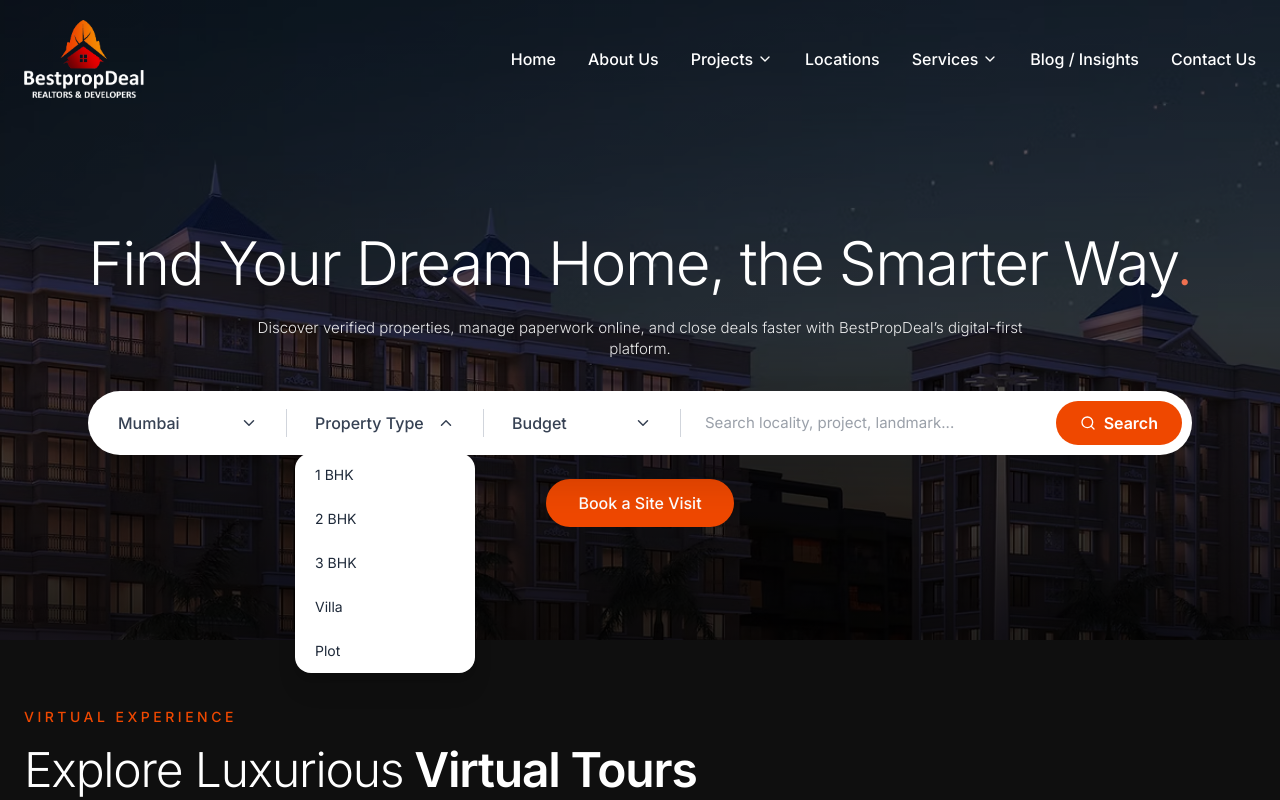
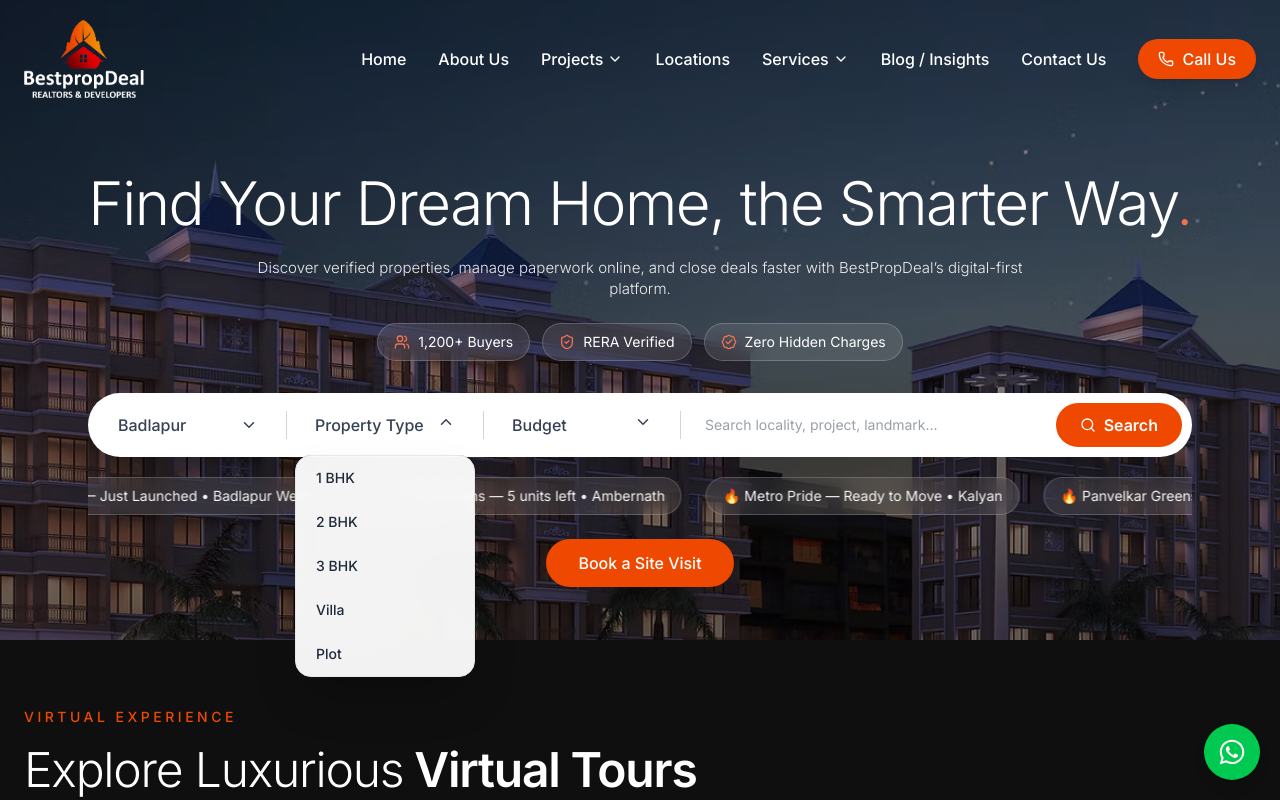
Before and after one commit to erraghavchhabra/bestpropdeal, a Next.js app: page / in a window 1280 px wide. Both pictures are taken after a click on the button "Property Type". Shown: the top 800 px of the page. Built offline with nearby package versions, Linux system fonts and the light colour scheme.

Commit message:
update code 23-apr

```diff
--- a/app/globals.css
+++ b/app/globals.css
@@ -36,3 +36,22 @@
 .swiper-button-prev, .swiper-button-next{
   color: red !important
 }
+@keyframes marquee {
+  0% {
+    transform: translateX(0%);
+  }
+  100% {
+    transform: translateX(-100%);
+  }
+}
+
+.animate-marquee {
+  animation: marquee 25s linear infinite;
+}
+
+.animate-marquee:hover {
+  animation-play-state: paused;
+}
+.card-ft p{
+  font-size: 12px
+}
--- a/components/AssuredPropertiesSlider.tsx
+++ b/components/AssuredPropertiesSlider.tsx
@@ -44,7 +44,7 @@
         >
           {properties.map((item) => (
             <SwiperSlide key={item.id}>
-              <div className="h-[380px] md:h-[420px]">
+              <div className="h-[450px] md:h-[490px]">
                 <PropertyCard property={item} />
               </div>
             </SwiperSlide>
--- a/components/Header.tsx
+++ b/components/Header.tsx
@@ -8,12 +8,12 @@
   X,
   ChevronDown,
   ChevronUp,
+  Phone,
 } from "lucide-react";
 
 const navLinks = [
   { name: "Home", href: "/" },
   { name: "About Us", href: "/about" },
-
   {
     name: "Projects",
     dropdown: [
@@ -22,9 +22,7 @@
       { name: "Upcoming Project", href: "/projects/upcoming" },
     ],
   },
-
   { name: "Locations", href: "/locations" },
-
   {
     name: "Services",
     dropdown: [
@@ -34,7 +32,6 @@
       { name: "Lifestyle & Cultural Services", href: "/services/lifestyle" },
     ],
   },
-
   { name: "Blog / Insights", href: "/blog" },
   { name: "Contact Us", href: "/contact" },
 ];
@@ -45,10 +42,7 @@
   const [openDropdown, setOpenDropdown] = useState<string | null>(null);
 
   useEffect(() => {
-    const onScroll = () => {
-      setIsScrolled(window.scrollY > 20);
-    };
-
+    const onScroll = () => setIsScrolled(window.scrollY > 20);
     window.addEventListener("scroll", onScroll);
     return () => window.removeEventListener("scroll", onScroll);
   }, []);
@@ -80,14 +74,12 @@
           />
         </Link>
 
-        {/* DESKTOP NAV */}
-        <nav className="hidden lg:flex items-center gap-8">
+        {/* DESKTOP NAV + CALL */}
+        <div className="hidden lg:flex items-center gap-8">
+          <nav className="flex items-center gap-8">
             {navLinks.map((link) =>
               link.dropdown ? (
-              <div
-                key={link.name}
-                className="relative group"
-              >
+                <div key={link.name} className="relative group">
                   <button className="flex items-center gap-1 text-white font-medium hover:text-[#f07020] transition">
                     {link.name}
                     <ChevronDown size={16} />
@@ -117,13 +109,28 @@
             )}
           </nav>
 
-        {/* MOBILE TOGGLE */}
-        <button
-          onClick={() => setMobileOpen(!mobileOpen)}
-          className="lg:hidden text-white"
+          {/* 📞 Call Button */}
+          <a
+            href="tel:+917969669900"
+            className="flex items-center gap-2 bg-[#ef4800] hover:bg-[#b90002] text-white px-5 py-2 rounded-full font-medium transition shadow-lg hover:shadow-xl"
           >
+            <Phone size={16} />
+            Call Us
+          </a>
+        </div>
+
+        {/* MOBILE ACTIONS */}
+        <div className="lg:hidden flex items-center gap-4">
+          {/* Quick Call */}
+          <a href="tel:+917969669900" className="text-white">
+            <Phone size={24} />
+          </a>
+
+          {/* Menu Toggle */}
+          <button onClick={() => setMobileOpen(!mobileOpen)} className="text-white">
             {mobileOpen ? <X size={28} /> : <Menu size={28} />}
           </button>
+        </div>
       </div>
 
       {/* MOBILE MENU */}
@@ -187,6 +194,15 @@
               </Link>
             )
           )}
+
+          {/* 📞 Mobile Call Button */}
+          <a
+            href="tel:+917969669900"
+            className="mt-4 flex items-center justify-center gap-2 bg-[#ef4800] hover:bg-[#b90002] text-white px-5 py-3 rounded-full font-medium transition"
+          >
+            <Phone size={18} />
+            Call Now
+          </a>
         </div>
       </div>
     </header>
--- a/components/Hero.tsx
+++ b/components/Hero.tsx
@@ -1,14 +1,27 @@
 "use client";
 
 import { useState } from "react";
-import { ChevronDown, Search } from "lucide-react";
+import {
+  Users,
+  ShieldCheck,
+  BadgeCheck,
+  ChevronDown,
+  Search,
+} from "lucide-react";
 
 export default function Hero() {
-  const cities = ["Mumbai", "Delhi", "Bangalore", "Pune", "Hyderabad"];
+  const cities = ["Badlapur", "Navi Mumbai", "Panvel", "Thane", "Kalyan"];
   const propertyTypes = ["1 BHK", "2 BHK", "3 BHK", "Villa", "Plot"];
   const budgets = ["Under 50L", "50L - 1Cr", "1Cr - 2Cr", "2Cr+"];
 
-  const [selectedCity, setSelectedCity] = useState("Mumbai");
+  const trendingProjects = [
+    "🔥 Panvelkar Greens — 3 units left • Badlapur East",
+    "🚀 Arihant Anmol Phase 2 — Just Launched • Badlapur West",
+    "🏡 Shreeji Greens — 5 units left • Ambernath",
+    "🔥 Metro Pride — Ready to Move • Kalyan",
+  ];
+
+  const [selectedCity, setSelectedCity] = useState("Badlapur");
   const [selectedType, setSelectedType] = useState("Property Type");
   const [selectedBudget, setSelectedBudget] = useState("Budget");
 
@@ -18,6 +31,7 @@
 
   return (
     <section className="relative min-h-[90vh] lg:min-h-[80vh] flex items-center justify-center overflow-visible">
+
       {/* Background */}
       <div
         className="absolute inset-0 bg-cover bg-center"
@@ -27,11 +41,12 @@
       />
 
       {/* Overlays */}
-      <div className="absolute inset-0 bg-black/55" />
-      <div className="absolute inset-0 bg-gradient-to-t from-black/70 via-black/20 to-black/20" />
+      <div className="absolute inset-0 bg-black/30" />
+      <div className="absolute inset-0 bg-gradient-to-t from-black/40 via-black/20 to-black/20" />
 
       {/* Content */}
       <div className="relative z-10 max-w-6xl mx-auto px-4 sm:px-6 text-center w-full pt-24 lg:pt-28">
+
         {/* Heading */}
         <h1 className="text-white font-light leading-tight tracking-tight text-[34px] sm:text-[42px] lg:text-[60px]">
           Find Your Dream Home, the Smarter Way
@@ -44,11 +59,29 @@
           faster with BestPropDeal’s digital-first platform.
         </p>
 
+        {/* Social Proof */}
+        <div className="mt-6 flex flex-wrap items-center justify-center gap-3">
+          <div className="flex items-center gap-2 bg-white/10 backdrop-blur-md border border-white/20 text-white text-xs sm:text-sm px-4 py-2 rounded-full hover:bg-white/20 transition">
+            <Users size={16} className="text-[#f07050]" />
+            <span>1,200+ Buyers</span>
+          </div>
+
+          <div className="flex items-center gap-2 bg-white/10 backdrop-blur-md border border-white/20 text-white text-xs sm:text-sm px-4 py-2 rounded-full hover:bg-white/20 transition">
+            <ShieldCheck size={16} className="text-[#f07050]" />
+            <span>RERA Verified</span>
+          </div>
+
+          <div className="flex items-center gap-2 bg-white/10 backdrop-blur-md border border-white/20 text-white text-xs sm:text-sm px-4 py-2 rounded-full hover:bg-white/20 transition">
+            <BadgeCheck size={16} className="text-[#f07050]" />
+            <span>Zero Hidden Charges</span>
+          </div>
+        </div>
+
         {/* Search Box */}
         <div className="mt-8 max-w-7xl mx-auto bg-white rounded-3xl md:rounded-full p-2.5 flex flex-col lg:flex-row items-stretch lg:items-center gap-2 shadow-2xl relative z-50">
 
-          {/* Location Dropdown */}
-          <div className="relative w-full lg:w-[180px]">
+          {/* City */}
+          <div className="relative w-full lg:w-[180px] z-50">
             <button
               onClick={() => {
                 setCityOpen(!cityOpen);
@@ -58,21 +91,11 @@
               className="w-full flex items-center justify-between px-5 py-2.5 text-gray-700 font-medium"
             >
               {selectedCity}
-              <ChevronDown
-                size={18}
-                className={`transition-transform duration-300 ${
-                  cityOpen ? "rotate-180" : ""
-                }`}
-              />
+              <ChevronDown size={18} className={`${cityOpen ? "rotate-180" : ""}`} />
             </button>
 
-            <div
-              className={`absolute top-full mt-2 left-0 w-full bg-white rounded-2xl shadow-xl z-[999] overflow-hidden transition-all duration-300 origin-top ${
-                cityOpen
-                  ? "opacity-100 scale-y-100 translate-y-0 pointer-events-auto"
-                  : "opacity-0 scale-y-95 -translate-y-2 pointer-events-none"
-              }`}
-            >
+            {cityOpen && (
+              <div className="absolute top-full mt-2 w-full bg-white/95 backdrop-blur-xl rounded-2xl shadow-2xl border border-gray-200 z-[999] overflow-hidden">
                 {cities.map((city) => (
                   <button
                     key={city}
@@ -80,42 +103,33 @@
                       setSelectedCity(city);
                       setCityOpen(false);
                     }}
-                  className="block w-full text-left px-5 py-3 hover:bg-gray-100 text-gray-800 text-sm"
+                    className="block w-full text-left px-5 py-3 text-sm font-medium text-gray-800 hover:bg-gradient-to-r hover:from-[#ef4800] hover:to-[#ff7a18] hover:text-white transition-all duration-200"
                   >
                     {city}
                   </button>
                 ))}
               </div>
+            )}
           </div>
 
           <div className="hidden lg:block h-7 w-px bg-gray-300" />
 
-          {/* Type Dropdown */}
-          <div className="relative w-full lg:w-[180px]">
+          {/* Property Type */}
+          <div className="relative w-full lg:w-[180px] z-50">
             <button
               onClick={() => {
                 setTypeOpen(!typeOpen);
                 setCityOpen(false);
                 setBudgetOpen(false);
               }}
-              className="w-full flex items-center justify-between px-5 py-2.5 text-gray-700 font-medium"
+              className="w-full flex justify-between px-5 py-2.5 text-gray-700 font-medium"
             >
               {selectedType}
-              <ChevronDown
-                size={18}
-                className={`transition-transform duration-300 ${
-                  typeOpen ? "rotate-180" : ""
-                }`}
-              />
+              <ChevronDown size={18} className={`${typeOpen ? "rotate-180" : ""}`} />
             </button>
 
-            <div
-              className={`absolute top-full mt-2 left-0 w-full bg-white rounded-2xl shadow-xl z-[999] overflow-hidden transition-all duration-300 origin-top ${
-                typeOpen
-                  ? "opacity-100 scale-y-100 translate-y-0 pointer-events-auto"
-                  : "opacity-0 scale-y-95 -translate-y-2 pointer-events-none"
-              }`}
-            >
+            {typeOpen && (
+              <div className="absolute top-full mt-2 w-full bg-white/95 backdrop-blur-xl rounded-2xl shadow-2xl border border-gray-200 z-[999] overflow-hidden">
                 {propertyTypes.map((type) => (
                   <button
                     key={type}
@@ -123,42 +137,33 @@
                       setSelectedType(type);
                       setTypeOpen(false);
                     }}
-                  className="block w-full text-left px-5 py-3 hover:bg-gray-100 text-gray-800 text-sm"
+                    className="block w-full text-left px-5 py-3 text-sm font-medium text-gray-800 hover:bg-gradient-to-r hover:from-[#ef4800] hover:to-[#ff7a18] hover:text-white transition-all duration-200"
                   >
                     {type}
                   </button>
                 ))}
               </div>
+            )}
           </div>
 
           <div className="hidden lg:block h-7 w-px bg-gray-300" />
 
-          {/* Budget Dropdown */}
-          <div className="relative w-full lg:w-[180px]">
+          {/* Budget */}
+          <div className="relative w-full lg:w-[180px] z-50">
             <button
               onClick={() => {
                 setBudgetOpen(!budgetOpen);
                 setCityOpen(false);
                 setTypeOpen(false);
               }}
-              className="w-full flex items-center justify-between px-5 py-2.5 text-gray-700 font-medium"
+              className="w-full flex justify-between px-5 py-2.5 text-gray-700 font-medium"
             >
               {selectedBudget}
-              <ChevronDown
-                size={18}
-                className={`transition-transform duration-300 ${
-                  budgetOpen ? "rotate-180" : ""
-                }`}
-              />
+              <ChevronDown size={18} className={`${budgetOpen ? "rotate-180" : ""}`} />
             </button>
 
-            <div
-              className={`absolute top-full mt-2 left-0 w-full bg-white rounded-2xl shadow-xl z-[999] overflow-hidden transition-all duration-300 origin-top ${
-                budgetOpen
-                  ? "opacity-100 scale-y-100 translate-y-0 pointer-events-auto"
-                  : "opacity-0 scale-y-95 -translate-y-2 pointer-events-none"
-              }`}
-            >
+            {budgetOpen && (
+              <div className="absolute top-full mt-2 w-full bg-white/95 backdrop-blur-xl rounded-2xl shadow-2xl border border-gray-200 z-[999] overflow-hidden">
                 {budgets.map((budget) => (
                   <button
                     key={budget}
@@ -166,33 +171,54 @@
                       setSelectedBudget(budget);
                       setBudgetOpen(false);
                     }}
-                  className="block w-full text-left px-5 py-3 hover:bg-gray-100 text-gray-800 text-sm"
+                    className="block w-full text-left px-5 py-3 text-sm font-medium text-gray-800 hover:bg-gradient-to-r hover:from-[#ef4800] hover:to-[#ff7a18] hover:text-white transition-all duration-200"
                   >
                     {budget}
                   </button>
                 ))}
               </div>
+            )}
           </div>
 
           <div className="hidden lg:block h-7 w-px bg-gray-300" />
 
-          {/* Search Input */}
+          {/* Input */}
           <input
             type="text"
             placeholder="Search locality, project, landmark..."
-            className="flex-1 w-full px-4 py-2.5 text-sm md:text-[15px] text-gray-700 outline-none"
+            className="flex-1 px-4 py-2.5 text-sm text-gray-700 outline-none"
           />
 
-          {/* Search Button */}
-          <button className="bg-[#ef4800] hover:bg-[#b90002] text-white px-6 py-2.5 rounded-full font-semibold transition flex items-center justify-center gap-2 w-full lg:w-auto">
+          {/* Button */}
+          <button className="bg-[#ef4800] hover:bg-[#b90002] text-white px-6 py-2.5 rounded-full font-semibold flex items-center gap-2 justify-center">
             <Search size={16} />
             Search
           </button>
         </div>
 
-        {/* Site Visit Button */}
+        {/* Trending */}
+        <div className="mt-5 w-full overflow-hidden">
+          <div className="flex whitespace-nowrap">
+            <div className="flex animate-marquee gap-6">
+              {trendingProjects.map((item, i) => (
+                <span key={i} className="bg-white/10 text-white px-4 py-2 rounded-full text-sm backdrop-blur-md border border-white/20">
+                  {item}
+                </span>
+              ))}
+            </div>
+            <div className="flex animate-marquee gap-6 ml-6">
+              {trendingProjects.map((item, i) => (
+                <span key={`dup-${i}`} className="bg-white/10 text-white px-4 py-2 rounded-full text-sm backdrop-blur-md border border-white/20">
+                  {item}
+                </span>
+              ))}
+            </div>
+          </div>
+        </div>
+
+        {/* CTA */}
         <div className="mt-6">
-          <button className="bg-[#ef4800] hover:bg-[#b90002] text-white px-8 py-3 rounded-full font-medium transition-all duration-300">
+          <button className="bg-[#ef4800] hover:bg-[#b90002] text-white px-8 py-3 rounded-full font-medium">
             Book a Site Visit
           </button>
         </div>
--- a/components/PropertyCard.tsx
+++ b/components/PropertyCard.tsx
@@ -12,15 +12,42 @@
   image: string;
   whatsapp: string;
   phone: string;
+
+  // Optional fields
+  carpetArea?: string;
+  possession?: string;
+  rera?: string;
+  status?: string;
+
+  // Optional urgency flags (future use)
+  urgency?: "limited" | "prelaunch" | "ready" | "possession";
 }
 
 export default function PropertyCard({ property }: { property: Property }) {
   const router = useRouter();
 
+  // ✅ Pick ONE urgency label
+  const getUrgencyLabel = () => {
+    if (property.urgency === "limited") return "3 Units Left";
+    if (property.urgency === "prelaunch") return " Pre-Launch Price";
+    if (property.urgency === "ready") return " Ready to Move";
+    if (property.urgency === "possession")
+      return ` Possession: ${property.possession || "Dec 2025"}`;
+
+    // fallback (random feel for now)
+    const labels = [
+      " 3 Units Left",
+      " Pre-Launch Price",
+      " Ready to Move",
+      ` Possession: ${property.possession || "Dec 2025"}`,
+    ];
+    return labels[property.id % labels.length];
+  };
+
   return (
     <div
       onClick={() => router.push(`/property/${property.id}`)}
-      className="relative group rounded-3xl overflow-hidden cursor-pointer h-[420px] transition-all duration-300"
+      className="relative group rounded-3xl overflow-hidden cursor-pointer h-[480px] transition-all duration-300"
     >
       {/* Image */}
       <img
@@ -32,14 +59,21 @@
       {/* Overlay */}
       <div className="absolute inset-0 bg-gradient-to-t from-black/90 via-black/40 to-transparent" />
 
+      {/* ✅ Urgency Badge (Top Left) */}
+      <div className="absolute top-4 left-4 z-10">
+        <span className="bg-orange-500/90 backdrop-blur-md text-white text-[11px] px-3 py-1 rounded-full font-medium shadow-md">
+          {getUrgencyLabel()}
+        </span>
+      </div>
+
       {/* Right Icons */}
-      <div className="absolute top-4 right-4 flex flex-col gap-2 opacity-100 transition">
+      <div className="absolute top-4 right-4 flex flex-col gap-2 z-10">
         <button
           onClick={(e) => {
             e.stopPropagation();
             window.open(`tel:${property.phone}`);
           }}
-          className="bg-white/20 backdrop-blur-md p-2 rounded-full text-white"
+          className="bg-white/20 backdrop-blur-md p-2 rounded-full text-white hover:bg-green-500 transition duration-300"
         >
           <FaPhoneAlt size={18} />
         </button>
@@ -49,7 +83,7 @@
             e.stopPropagation();
             window.open(`https://wa.me/${property.whatsapp}`);
           }}
-          className="bg-white/20 backdrop-blur-md p-2 rounded-full text-white"
+          className="bg-white/20 backdrop-blur-md p-2 rounded-full text-white hover:bg-green-600 transition duration-300"
         >
           <FaWhatsapp size={18} />
         </button>
@@ -60,19 +94,49 @@
         <h3 className="text-lg font-semibold">{property.title}</h3>
         <p className="text-sm opacity-80">{property.location}</p>
 
+        {/* Data Points */}
+        <div className="mt-3 grid card-ft grid-cols-2 gap-2 text-[11px] bg-white/5 backdrop-blur-md rounded-xl p-3">
+          <div>
+            <p className="opacity-70">Carpet Area</p>
+            <p className="font-medium">
+              {property.carpetArea || "1200 sq.ft"}
+            </p>
+          </div>
+          <div>
+            <p className="opacity-70">Possession</p>
+            <p className="font-medium">
+              {property.possession || "Dec 2026"}
+            </p>
+          </div>
+          <div>
+            <p className="opacity-70">RERA No.</p>
+            <p className="font-medium truncate">
+              {property.rera || "RERA12345678"}
+            </p>
+          </div>
+          <div>
+            <p className="opacity-70">Status</p>
+            <p className="font-medium">
+              {property.status || "Under Construction"}
+            </p>
+          </div>
+        </div>
+
+        {/* Price + Button */}
         <div className="mt-2 border-t border-white/30 pt-2 text-sm flex items-center justify-between">
           <div>
             <p className="font-medium">{property.price}</p>
             <p className="opacity-80">{property.type}</p>
           </div>
+
+          {/* Explore button unchanged */}
           <div>
-            {/* Book Visit Button */}
             <div className="mt-3 opacity-0 translate-y-4 group-hover:opacity-100 group-hover:translate-y-0 transition-all duration-300">
               <button
                 onClick={(e) => e.stopPropagation()}
                 className="bg-orange-500 hover:bg-orange-600 text-white text-[13px] px-3 py-2 rounded-full"
               >
-                BOOK A VISIT
+                Explore
               </button>
             </div>
           </div>
--- a/components/PropertySlider.tsx
+++ b/components/PropertySlider.tsx
@@ -44,7 +44,7 @@
         >
           {properties.map((item) => (
             <SwiperSlide key={item.id}>
-              <div className="h-[380px] md:h-[420px]">
+              <div className="h-[450px] md:h-[490px]">
                 <PropertyCard property={item} />
               </div>
             </SwiperSlide>
```
Also changed, not shown: app/layout.tsx (+16 -2 lines), components/Footer.tsx (+18 -12 lines), components/Testimonials.tsx (+24 -4 lines), 1 other file (tests, documents, lock files or other folders). Lines whose indentation alone changed are shown as unchanged.
